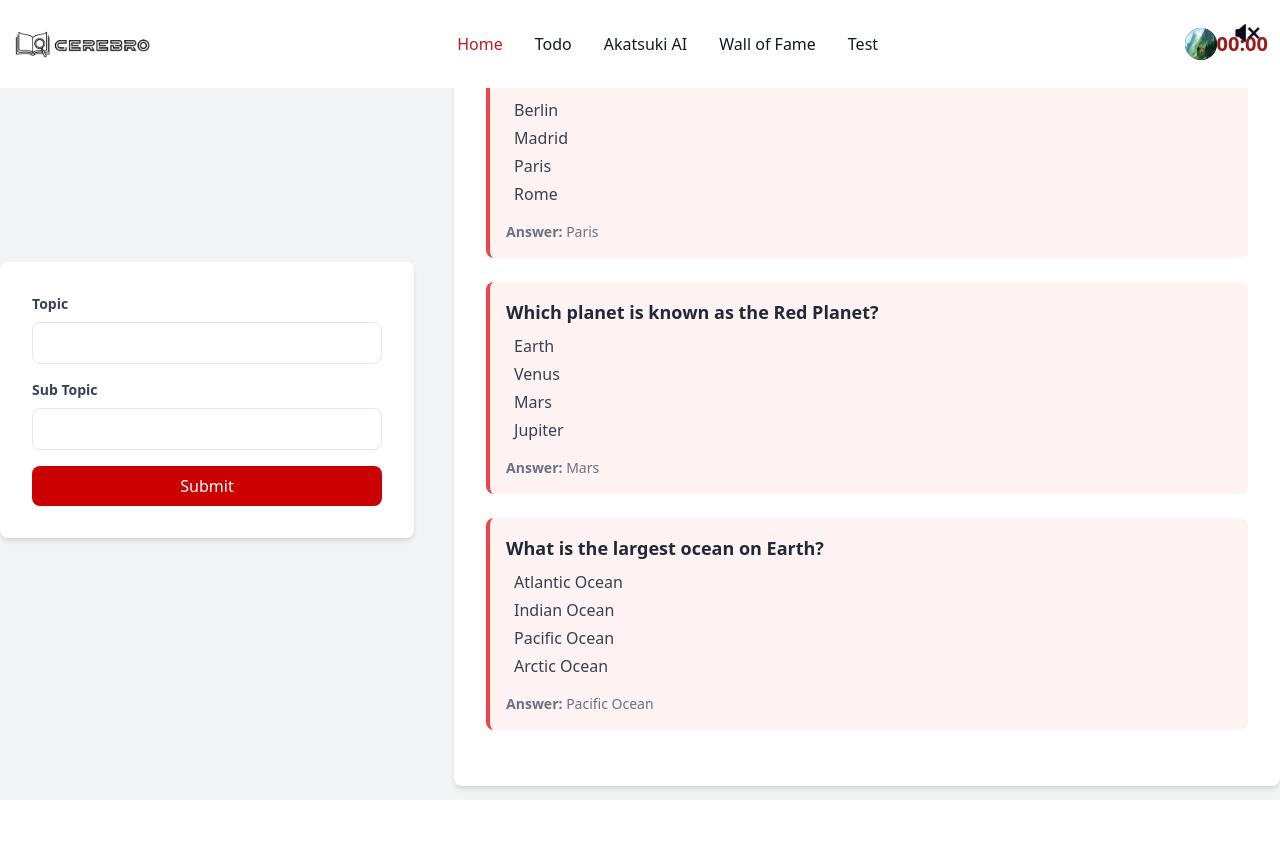
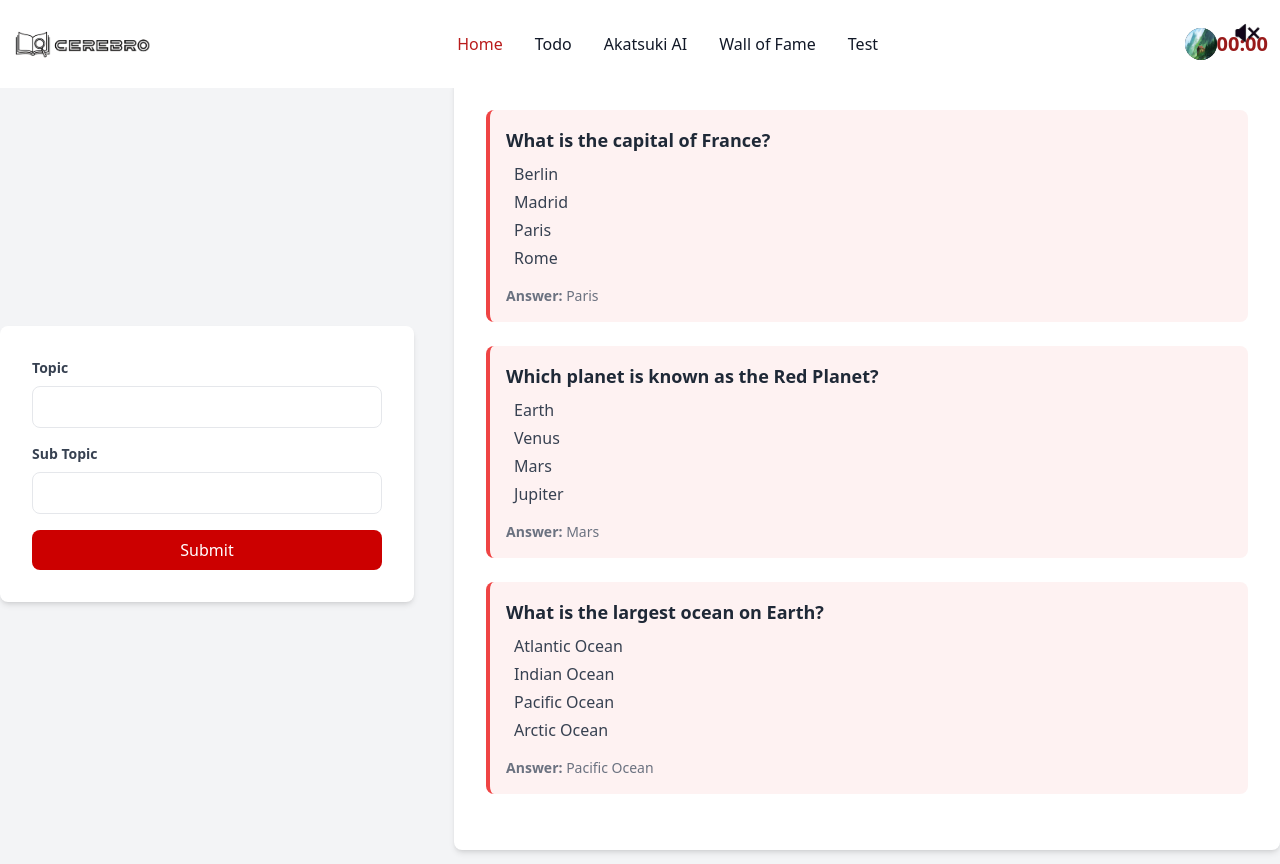
Before and after one commit to dheerajk2003/Cerebro, a React (Vite) app in the folder front/: page /test in a window 1280 px wide. Before the commit the page ends 800 px from the top, so only its background shows below. Built offline with nearby package versions, Linux system fonts and the light colour scheme.

Commit message:
last final

```diff
--- a/front/src/pages/Test.jsx
+++ b/front/src/pages/Test.jsx
@@ -48,7 +48,7 @@ export default function Test(){
     }
 
     return (
-        <div className="flex justify-start items-center gap-5 h-screen bg-gray-100">
+        <div className="flex justify-start items-center gap-5 h-screen bg-gray-100 mt-16">
             {/* Container for the form */}
             <div className="w-1/3 p-8 bg-white shadow-md rounded-lg">
                 <form onSubmit={handleSubmit}>
```
